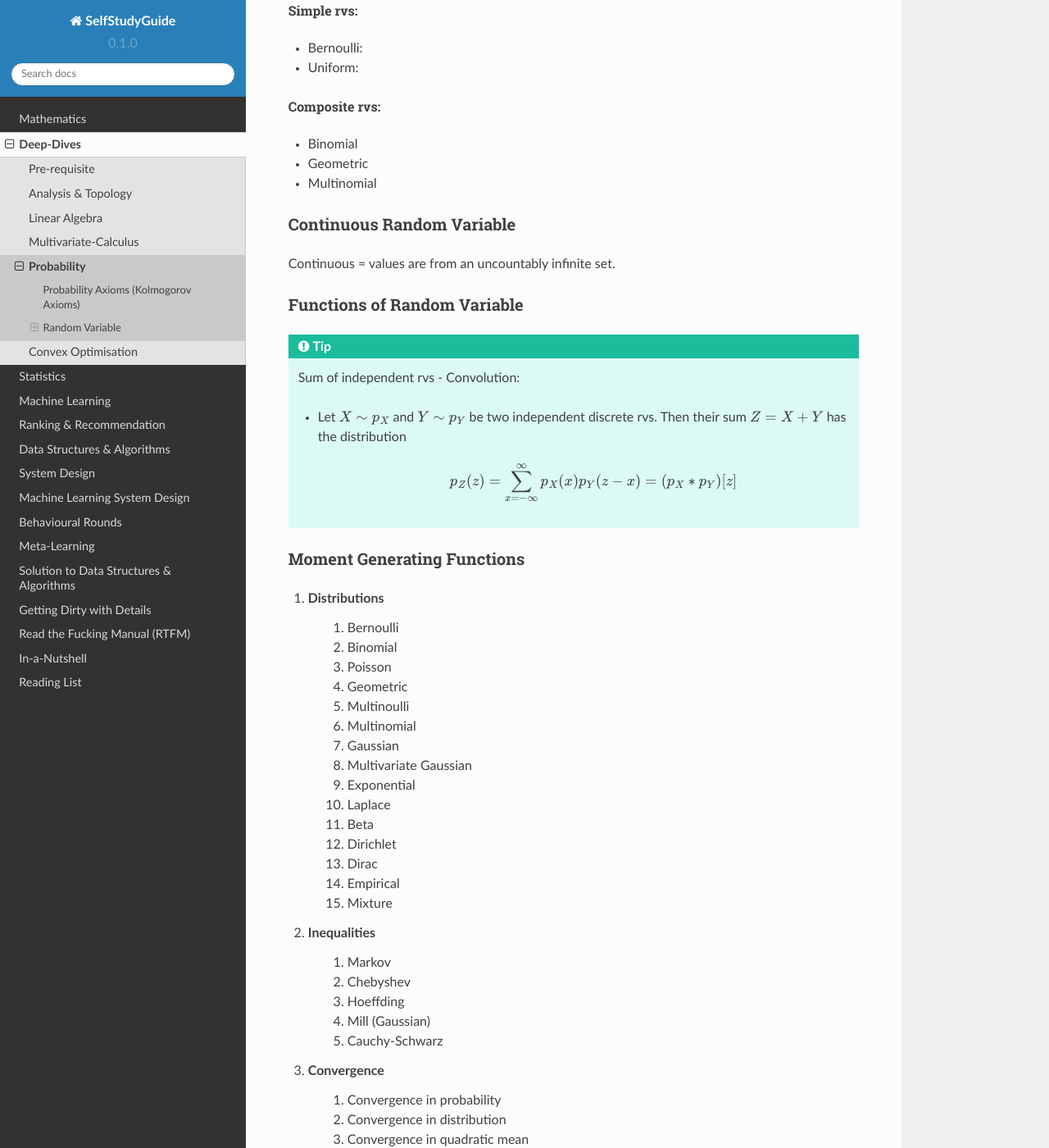
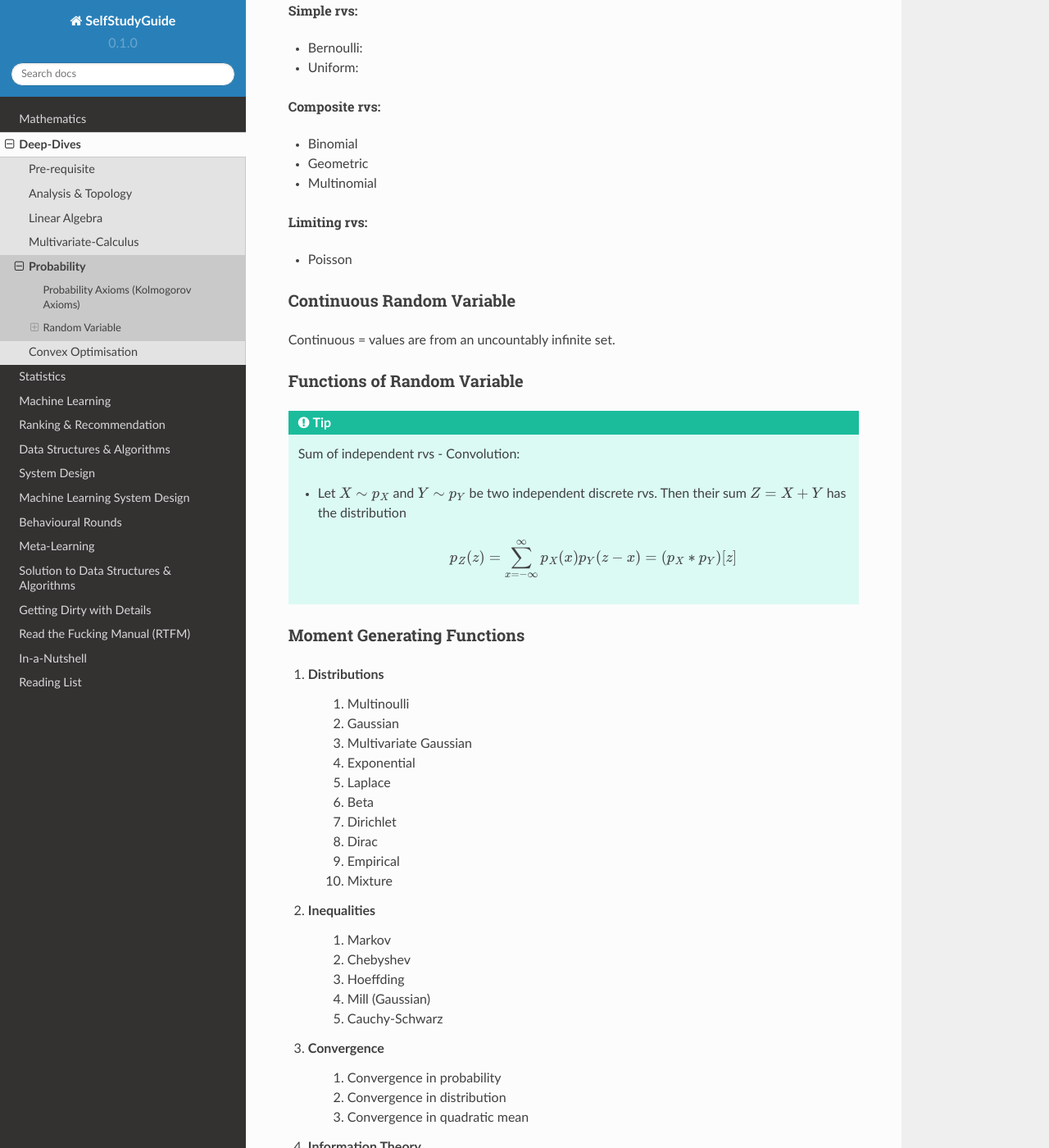
Before and after one commit to uselesstechjunks/leetcode, a Sphinx documentation site: the page built from docs/source/math/prob.rst, in a window 1280 px wide and 1400 px high, scrolled down 4788 px. Shown: the whole window at 82% size. Built offline with Sphinx 7.4.7 and the Read the Docs theme 2.0.0, drawn with Linux system fonts in a browser that asks for light colours.

Commit message:
Update prob.rst

```diff
--- a/docs/source/math/prob.rst
+++ b/docs/source/math/prob.rst
@@ -168,15 +168,21 @@ Notion of Independence:
 
 Some discrete random variables
 ^^^^^^^^^^^^^^^^^^^^^^^^^^^^^^^^^^^^^^^^^^^^^
+
 Simple rvs:
 """"""""""""""""""""""""""""""""""""
 * Bernoulli:
 * Uniform:
+
 Composite rvs:
 """"""""""""""""""""""""""""""""""""
 * Binomial
 * Geometric
 * Multinomial
+
+Limiting rvs:
+""""""""""""""""""""""""""""""""""""
+* Poisson
 
 Continuous Random Variable
 ======================================================
@@ -198,12 +204,7 @@ Moment Generating Functions
 =============================================
 
 #. Distributions
-	#. Bernoulli
-	#. Binomial
-	#. Poisson
-	#. Geometric
 	#. Multinoulli
-	#. Multinomial
 	#. Gaussian
 	#. Multivariate Gaussian
 	#. Exponential
```
